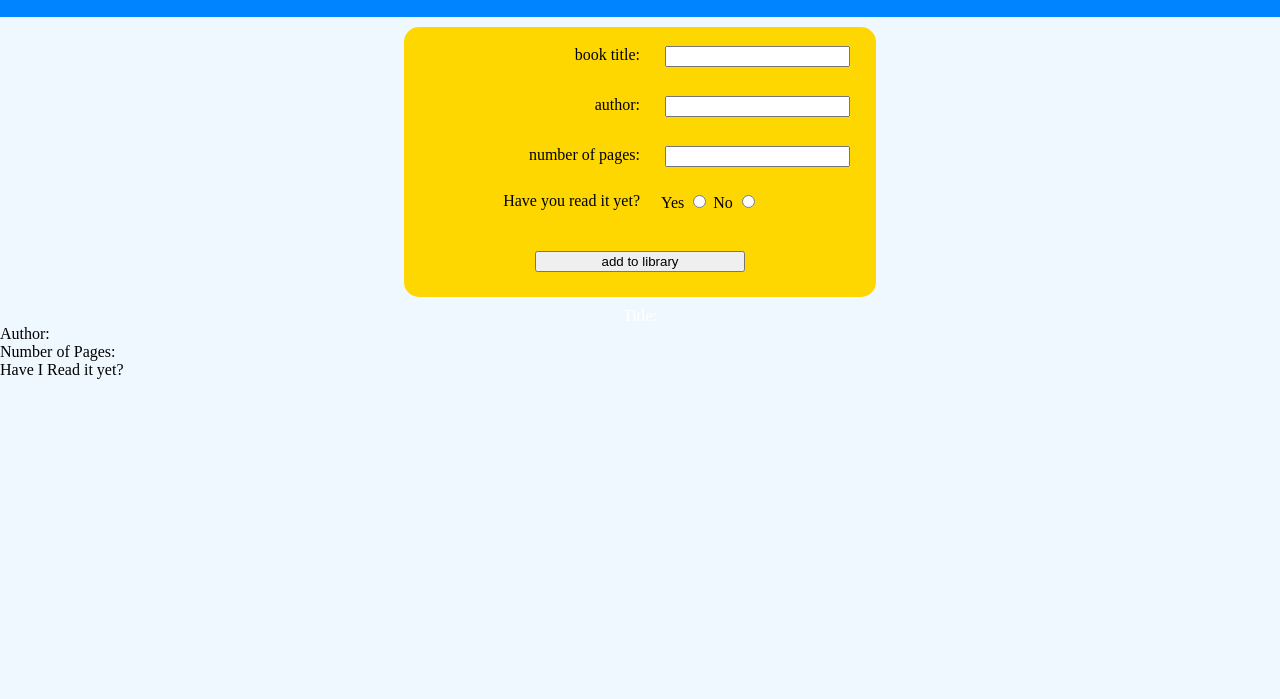
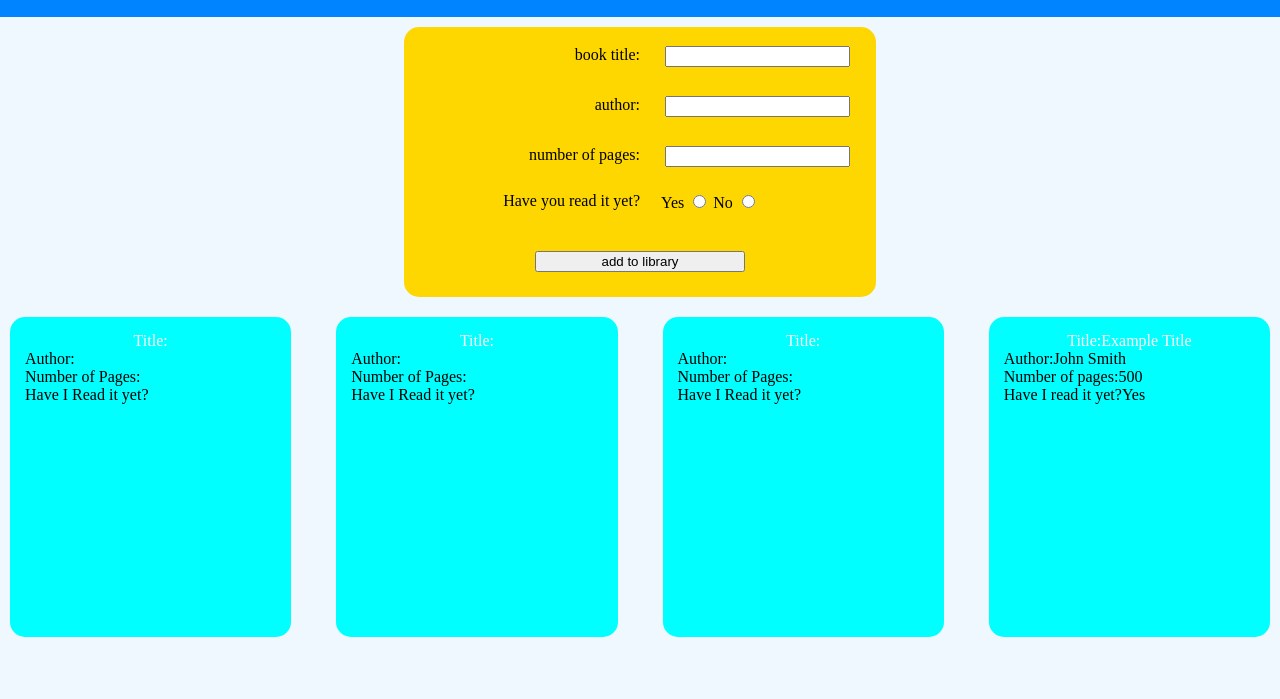
Before and after one commit to Austin-Kindig/top-library-app, a website with bundled scripts: page index.html in a window 1280 px wide. Shown: the part 101-800 px from the top of the page. Built offline with nearby package versions, Linux system fonts and the light colour scheme.

Commit message:
add basic DOM manipulation

```diff
--- a/index.html
+++ b/index.html
@@ -6,7 +6,7 @@
     <meta name="viewport" content="width=device-width, initial-scale=1.0" />
     <title>Personal Library</title>
     <link rel="stylesheet" href="./styles.css" />
-    <script src="./script.js"></script>
+    <script src="./script.js" defer></script>
   </head>
   <body>
     <header>
@@ -59,6 +59,42 @@
             <span class="isRead"></span>
           </div>
         </div>
+        <div class="book-card">
+          <div class="title">
+            <span>Title:</span>
+            <span class="title"></span>
+          </div>
+          <div class="author">
+            <span>Author:</span>
+            <span class="author"></span>
+          </div>
+          <div class="pages">
+            <span>Number of Pages:</span>
+            <span class="pages"></span>
+          </div>
+          <div class="isRead">
+            <span>Have I Read it yet?</span>
+            <span class="isRead"></span>
+          </div>
+        </div>
+        <div class="book-card">
+          <div class="title">
+            <span>Title:</span>
+            <span class="title"></span>
+          </div>
+          <div class="author">
+            <span>Author:</span>
+            <span class="author"></span>
+          </div>
+          <div class="pages">
+            <span>Number of Pages:</span>
+            <span class="pages"></span>
+          </div>
+          <div class="isRead">
+            <span>Have I Read it yet?</span>
+            <span class="isRead"></span>
+          </div>
+        </div>
       </div>
     </main>
     <footer>
--- a/script.js
+++ b/script.js
@@ -1,18 +1,68 @@
+// const { doc } = require("prettier");
+
+document.querySelector('.books-container').appendChild(displayBooks())
 
 
+// dummy books
+const book1 = {
+    title: "title_1",
+    author: "author_1",
+    pages: "pages_1",
+    isRead: true
+}
 
+const book2 = {
+    title: "title_2",
+    author: "author_2",
+    pages: "pages_2",
+    isRead: false
+}
 
-
-const myLibrary = [];
+// book object storage
+const myLibrary = [
+   book1,
+   book2
+];
 
 // object constructor function
-function Book(title, author, pages, isRead) {
+function book(title, author, pages, isRead) {
     this.title = title
     this.author = author
     this.pages = pages
     this.isRead = isRead
 }
 
+// adds book object to myLibrary array
 function addBookToLibrary() {
 
 }
+// appends multiple DOM elements in one package
+function displayBooks () {
+    const cardDiv = createElement('div', 'book-card', '1', '')
+    const titleDiv = createElement('div', 'title', null, 'Title:')
+    const titleValue = createElement('span', null, null, 'Example Title')
+    cardDiv.appendChild(titleDiv)
+    titleDiv.appendChild(titleValue)
+    const authorDiv = createElement('div', 'author', null, 'Author:')
+    const authorValue = createElement('span', null, null, 'John Smith')
+    authorDiv.appendChild(authorValue)
+    cardDiv.appendChild(authorDiv)
+    const pagesDiv = createElement('div', 'pages', null, 'Number of pages:')
+    const pagesValue = createElement('span', null, null, '500')
+    cardDiv.appendChild(pagesDiv)
+    pagesDiv.appendChild(pagesValue)
+    const isReadDiv = createElement('div', 'isRead', null, 'Have I read it yet?')
+    const isReadValue = createElement('span', null, null, 'Yes')
+    cardDiv.appendChild(isReadDiv)
+    isReadDiv.appendChild(isReadValue)
+    return cardDiv
+}
+
+// creates DOM element
+function createElement (element, className, id, text) {
+    const newElement = document.createElement(element)
+    newElement.setAttribute('id', id)
+    newElement.setAttribute('class', className)
+    newElement.innerText = text
+    return newElement
+}
--- a/styles.css
+++ b/styles.css
@@ -27,7 +27,7 @@ main {
     display: grid;
     grid-template-rows: 1fr 4fr;
 }
-
+/*user input styles*/
 .form-container {
     grid-row: 1;
     display: grid;
@@ -73,9 +73,20 @@ form button {
     width: 50%;
     justify-self: center;
 }
-
+/*library container styles*/
 .books-container {
     grid-row: 2;
+    display: grid;
+    grid-template-columns: repeat( auto-fit, minmax(250px, 1fr) );
+    gap: 25px;
+}
+
+.book-card {
+    background-color: aqua;
+    height: clamp(25%, 50px, 75%);
+    border-radius: 15px;
+    padding: 15px;
+    margin: 10px;
 }
 
 /*set styles for footer section*/
```
